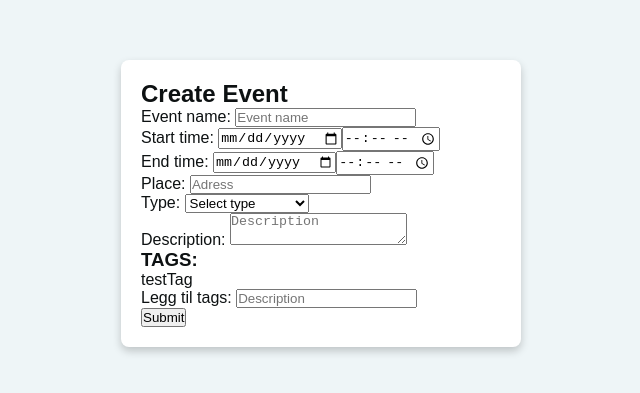
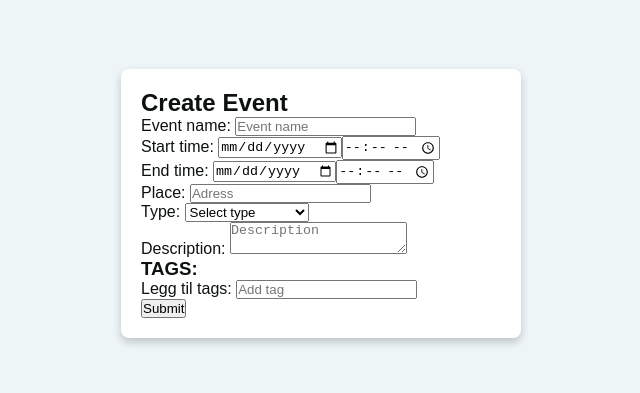
Before and after one commit to GnisterDev/appevent, a Next.js app: page /event in a window 1280 px wide. Shown: the part 197-590 px from the top of the page, without its empty margins (319-959 px from the left). Built offline with nearby package versions, Linux system fonts and the light colour scheme.

Commit message:
Fix to tags

```diff
--- a/src/app/event/page.tsx
+++ b/src/app/event/page.tsx
@@ -39,17 +39,26 @@ const CreateEventForm: React.FC = () => {
   };
 
   const handleAddTag = (e: React.KeyboardEvent<HTMLInputElement>) => {
+    if (e.key !== "Enter") return;
     e.preventDefault(); // Hindrer skjemaet fra å sende seg selv, currentTag.trim tilsvarer skriften i tagen
-    if (e.key !== "Enter" || !currentTag.trim()) {
-      return; // Hvis key er enter og det er tekst, så går vi videre til koden under
-    }
-    console.log("enter");
-    if (!formData.tags.includes(currentTag.trim())) {
-      setFormData({
-        ...formData,
-        tags: [...formData.tags, currentTag.trim()],
-      }); // Legger til en ny tag i formData sin tag-oversikt, og beholder dne gamle oversikten
-    }
+    if (!currentTag.trim()) return; // Hvis key er enter og det er tekst, så går vi videre til koden under
+    if (formData.tags.includes(currentTag.trim())) return;
+
+    setFormData({
+      ...formData,
+      tags: [...formData.tags, currentTag.trim()],
+    }); // Legger til en ny tag i formData sin tag-oversikt, og beholder dne gamle oversikten
+    console.log(formData.tags);
+  };
+
+  const handleTagChane = (
+    e: React.ChangeEvent<
+      HTMLInputElement | HTMLSelectElement | HTMLTextAreaElement
+    >
+  ) => {
+    const value = e.target.value;
+    console.log(value);
+    setCurrentTag(value);
   };
 
   return (
@@ -160,8 +169,9 @@ const CreateEventForm: React.FC = () => {
 
             <div className="form-group">
               <h3>TAGS: </h3>
-              <EventTag text={"testTag"} />
-              <p>{formData.tags}</p>
+              {formData.tags.map((value, key) => (
+                <EventTag key={key} text={value} />
+              ))}
             </div>
 
             <div className="form-group">
@@ -169,9 +179,10 @@ const CreateEventForm: React.FC = () => {
               <input
                 id="tags"
                 name="tags"
-                onKeyUp={handleAddTag}
-                placeholder="Description"
-                required
+                value={currentTag}
+                onChange={handleTagChane}
+                onKeyDown={handleAddTag}
+                placeholder="Add tag"
               />
             </div>
 
```
